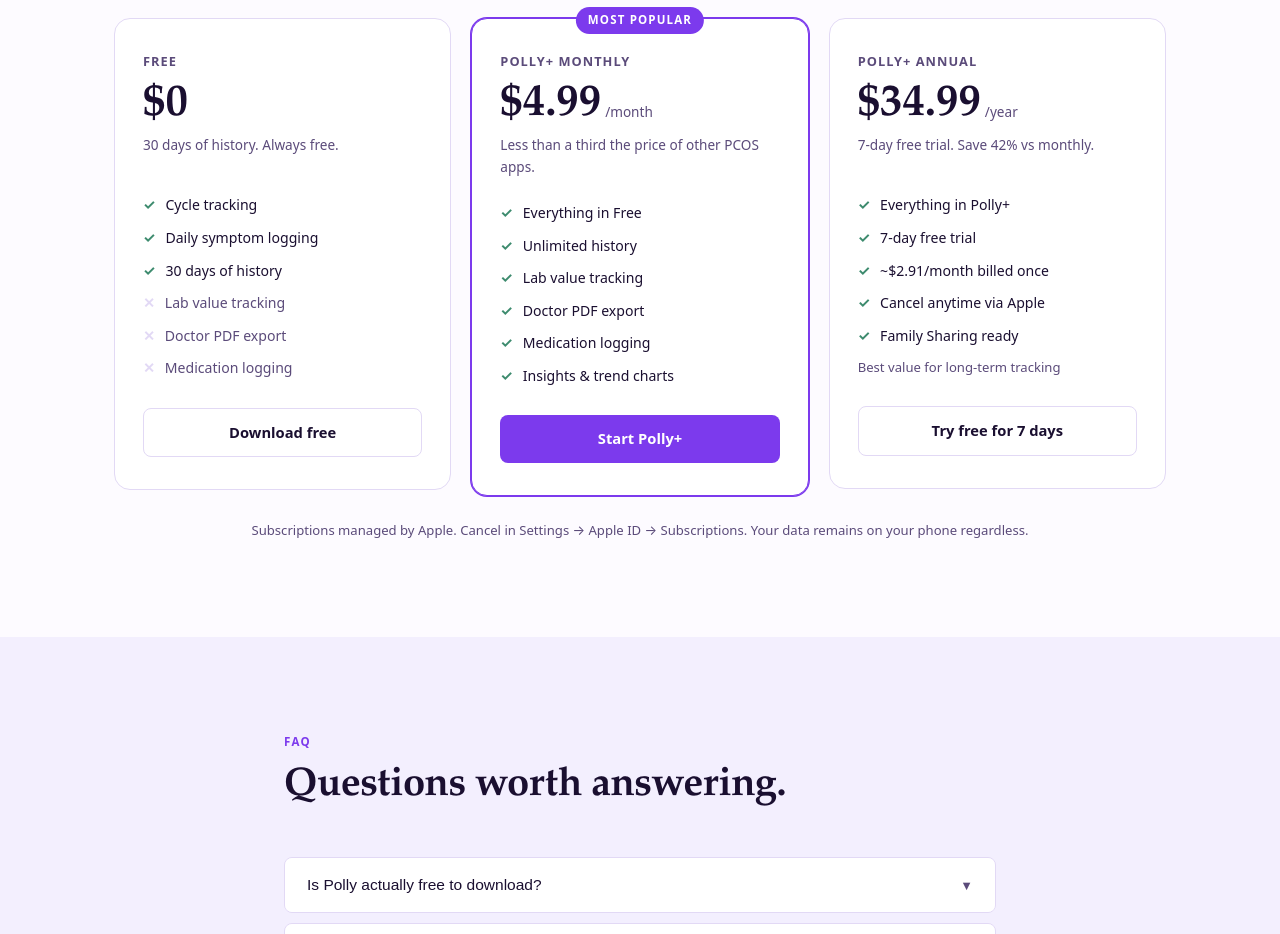
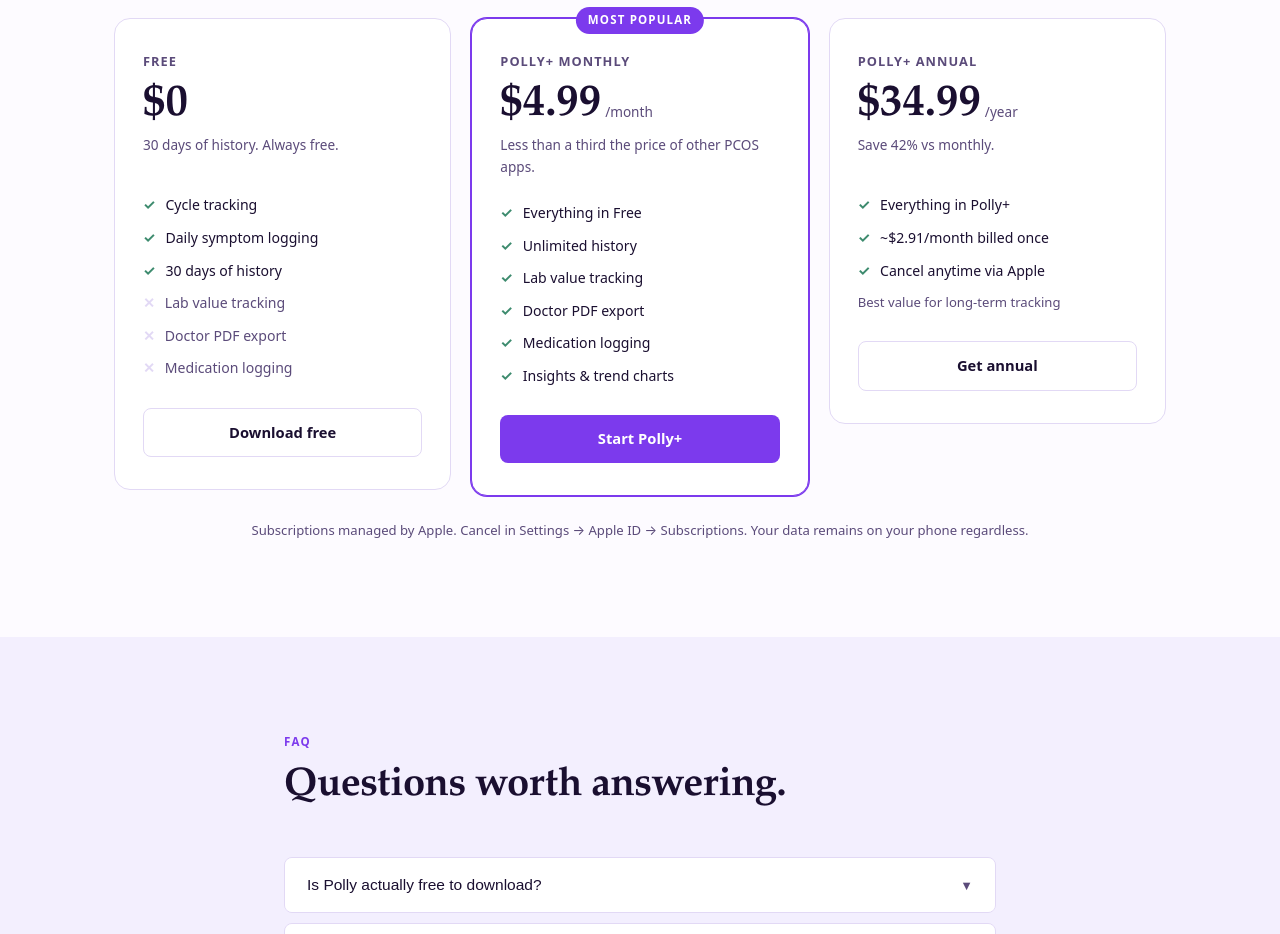
Before and after one commit to Inderjit1/pollyapp-landing, a plain HTML site: page index.html in a window 1280 px wide. Shown: the part 4680-5614 px from the top of the page. Drawn offline with Linux system fonts and the light colour scheme.

Commit message:
Correct lifetime price, remove free trial and Family Sharing claims

```diff
--- a/index.html
+++ b/index.html
@@ -847,16 +847,14 @@ canvas#cycleChart {
           <span class="price-num display">$34.99</span>
           <span class="price-period">/year</span>
         </div>
-        <p class="price-desc">7-day free trial. Save 42% vs monthly.</p>
+        <p class="price-desc">Save 42% vs monthly.</p>
         <div class="price-features">
           <div class="price-feature"><span class="price-feature-check">✓</span> Everything in Polly+</div>
-          <div class="price-feature"><span class="price-feature-check">✓</span> 7-day free trial</div>
           <div class="price-feature"><span class="price-feature-check">✓</span> ~$2.91/month billed once</div>
           <div class="price-feature"><span class="price-feature-check">✓</span> Cancel anytime via Apple</div>
-          <div class="price-feature"><span class="price-feature-check">✓</span> Family Sharing ready</div>
           <div class="price-feature" style="color:var(--text-2);font-size:0.82rem;">Best value for long-term tracking</div>
         </div>
-        <a href="https://apps.apple.com/app/id6786916927" class="btn-plan btn-plan-outline">Try free for 7 days</a>
+        <a href="https://apps.apple.com/app/id6786916927" class="btn-plan btn-plan-outline">Get annual</a>
       </div>
     </div>
     <p style="text-align:center;font-size:0.82rem;color:var(--text-2);margin-top:24px;">Subscriptions managed by Apple. Cancel in Settings → Apple ID → Subscriptions. Your data remains on your phone regardless.</p>
```
Also changed, not shown: terms.html (+2 -2 lines).
